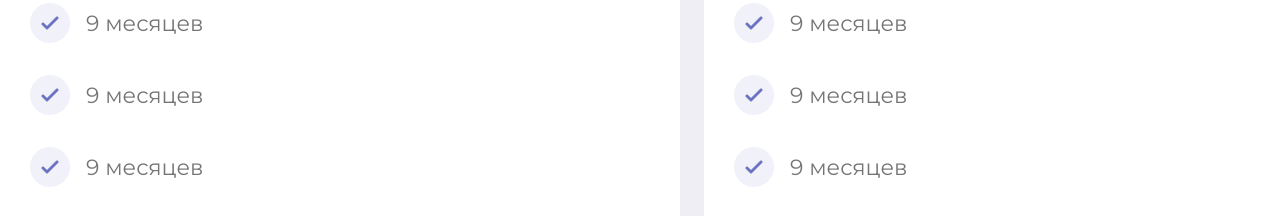
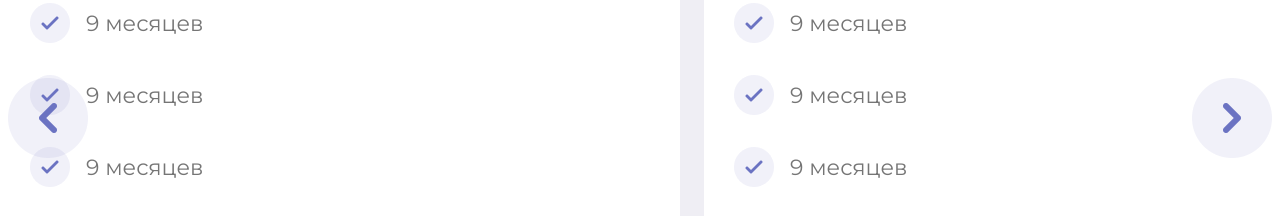
Before and after one commit to fedas25/react_capitalschool, a React app: page / in a window 1280 px wide. Shown: the part 5463-5679 px from the top of the page. Built offline with nearby package versions, Linux system fonts and the light colour scheme.

Commit message:
added scroll arrows to the list of courses

```diff
--- a/src/pages/main/ListCourses.jsx
+++ b/src/pages/main/ListCourses.jsx
@@ -8,6 +8,7 @@ import Font1920price from "./../../components/fonts/desktop/1920_price"
 import Font1920aboute from "./../../components/fonts/desktop/1920_about"
 import jackdaw from "./../../assets/jackdaw.png"
 import time from "./../../assets/time.svg"
+import rightArrow from "./../../assets/rightArrow.png"
 
 export default function ListCourses() {
     const Container = styled.div`
@@ -34,9 +35,32 @@ export default function ListCourses() {
         gap: 96px;
     `;
 
-    const Slider = styled.div`
+    const Arrow = styled.img`
+        width: 96px;
+        height: 96px;
+        position: absolute;
+        top:50%;
+        margin-top: -48px;
+        cursor: pointer;
+        ${ (props) => (props.left ? `right: 0px;
+                                     transform: rotate(180deg);`
+                                     : null) }
+    `
+
+    function Slider({ className, children }){
+        return(
+            <div className={className}>
+                <Arrow src={rightArrow} alt="Arrow"/>
+                <Arrow src={rightArrow} alt="Arrow" left/>
+                {children}
+            </div>
+        )
+    }
+
+    const StyledSlider = styled(Slider)`
         min-height: 700px;
         width: 100%;
+        position: relative;
         overflow: clip;
         display: flex;
         align-items: flex-start;
@@ -179,11 +203,11 @@ export default function ListCourses() {
                     <Description>
                         <Font1920_h2>Погрузитесь в потрясающий мир спокойного обучения</Font1920_h2>
                     </Description>
-                    <Slider>
+                    <StyledSlider>
                         <CourseCardStyled />
                         <CourseCardStyled />
                         <CourseCardStyled />
-                    </Slider>
+                    </StyledSlider>
                 </Content>
             </Container>
         </>
--- a/src/styles.js
+++ b/src/styles.js
@@ -17,9 +17,6 @@ export default createGlobalStyle`
     font-family: 'Montserrat-bold-600';
     src: url(${MontserratSemiBold600}) format('truetype');
   }
-
-
-/* html, body { overflow-x: hidden; } */
 
 /*minireset*/
 html,
```
Also changed, not shown: src/assets/rightArrow.png (added).
